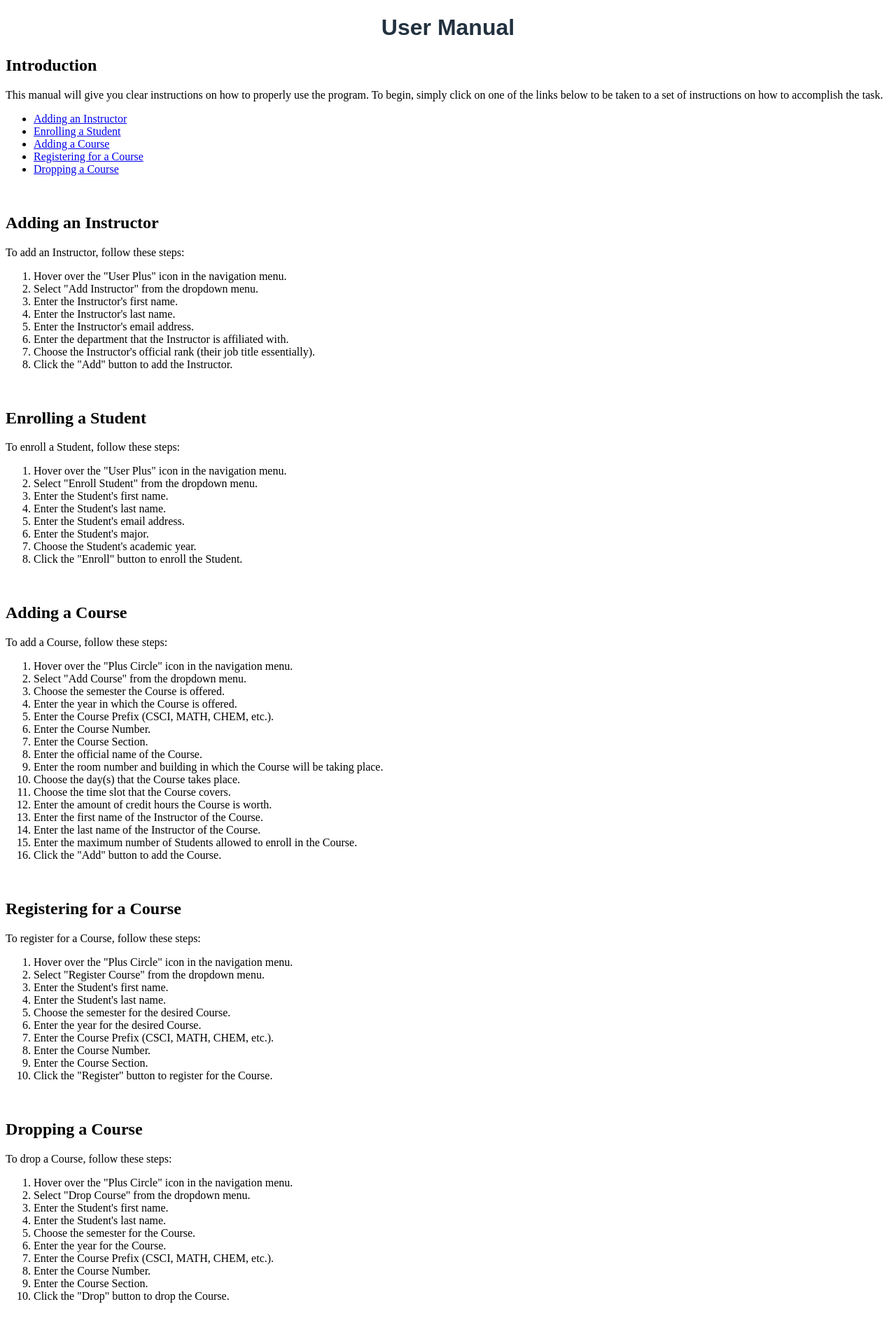
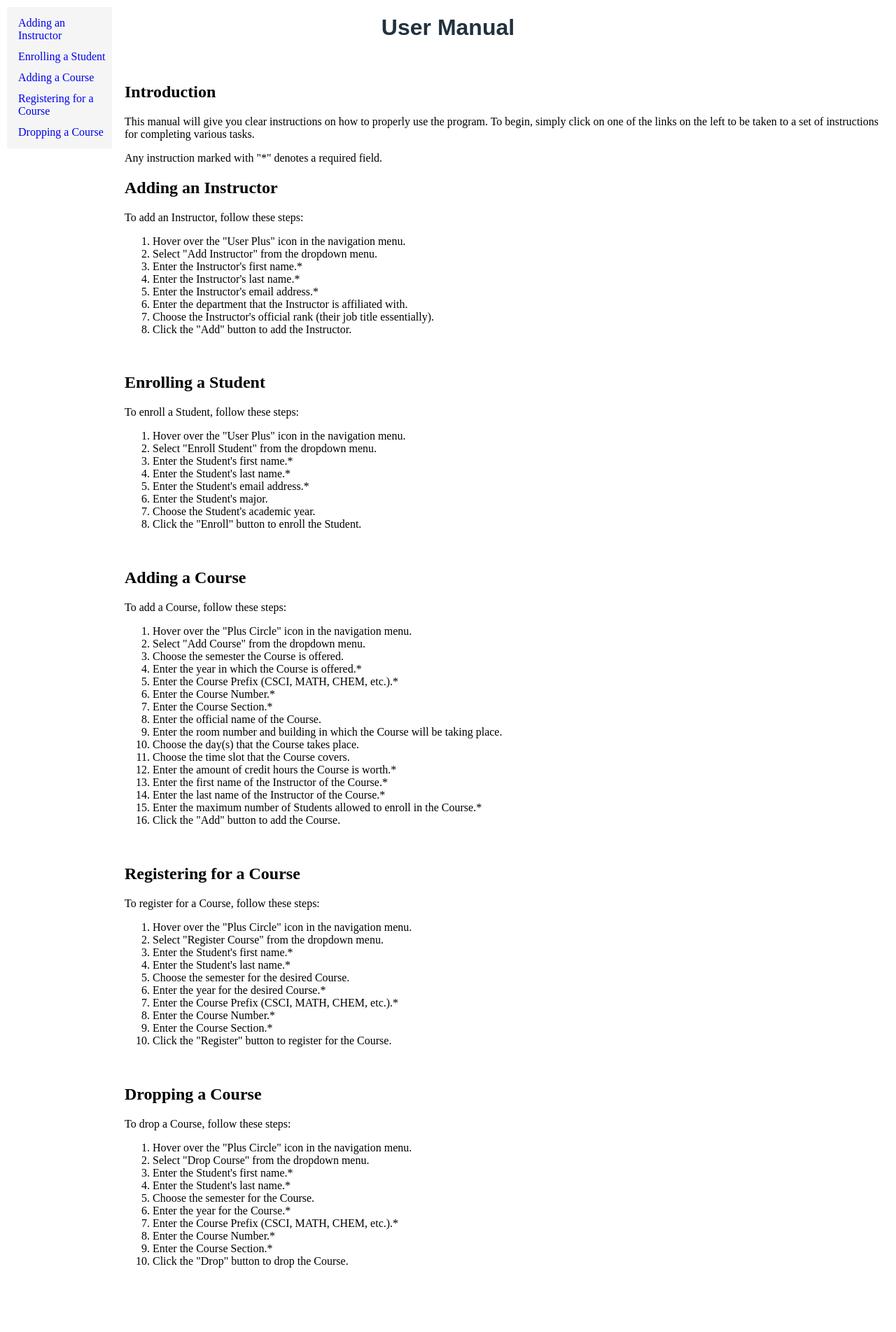
Before and after one commit to Grant-Howard-32/Web-Design-Group-Project, a PHP site: page /usermanualv4.html in a window 1280 px wide. Shown: the part 100-2003 px from the top of the page at 70% size. After the commit the page ends 1911 px from the top, so only its background shows below. Run offline with PHP 8.4, Linux system fonts and the light colour scheme.

Commit message:
Updated and Revamped User Manual

```diff
--- a/styles.css
+++ b/styles.css
@@ -162,3 +162,30 @@ nav .menu a:hover:before {
 
 /* Show the dropdown menu on hover */
 .dropdown:hover .dropdown-content {display: block;}
+
+#secondary-nav {
+  position: fixed;
+  z-index: 1;
+  top: 110px;
+  left: 10px;
+  height: auto;
+  width: 150px;
+  padding: 8px 0;
+  background-color: #f5f5f5;
+  overflow-x: hidden;
+}
+
+#secondary-nav a {
+  padding: 6px 8px 6px 16px;
+  text-decoration: none;
+  display: block;
+}
+
+#secondary-nav a:hover {
+  color: #8dc6ff;
+}
+
+.main {
+  margin-left: 160px;
+  padding: 0px 10px;
+}
--- a/usermanualv4.html
+++ b/usermanualv4.html
@@ -43,101 +43,112 @@
     </nav>
     <h1 id="title">User Manual</h1>
 
-    <h2>Introduction</h2>
-    <p>This manual will give you clear instructions on how to properly use the program. To begin, simply click on one of the links below to be taken to a set of instructions on how to accomplish the task.</p>
-
-    <div class="secondary-nav">
-      <ul>
-        <li><a href="#add-instructor">Adding an Instructor</a></li>
-        <li><a href="#enroll-student">Enrolling a Student</a></li>
-        <li><a href="#add-course">Adding a Course</a></li>
-        <li><a href="#register-course">Registering for a Course</a></li>
-        <li><a href="#drop-course">Dropping a Course</a></li>
-      </ul>
+    <div id="secondary-nav">
+      <a href="#add-instructor">Adding an Instructor</a>
+      <a href="#enroll-student">Enrolling a Student</a>
+      <a href="#add-course">Adding a Course</a>
+      <a href="#register-course">Registering for a Course</a>
+      <a href="#drop-course">Dropping a Course</a>
     </div>
     <br>
 
+    <div class="main">
+      <h2>Introduction</h2>
+      <p>This manual will give you clear instructions on how to properly use the program. To begin, simply click on one of the links on the left to be taken to a set of instructions for completing various tasks.</p>
+      <p>Any instruction marked with "*" denotes a required field.</p>
+    </div>
+
+    <div class="main">
       <h2 id="add-instructor">Adding an Instructor</h2>
       <p>To add an Instructor, follow these steps:</p>
       <ol>
         <li>Hover over the "User Plus" icon in the navigation menu.</li>
         <li>Select "Add Instructor" from the dropdown menu.</li>
-      <li>Enter the Instructor's first name.</li>
-      <li>Enter the Instructor's last name.</li>
-      <li>Enter the Instructor's email address.</li>
+        <li>Enter the Instructor's first name.*</li>
+        <li>Enter the Instructor's last name.*</li>
+        <li>Enter the Instructor's email address.*</li>
         <li>Enter the department that the Instructor is affiliated with.</li>
         <li>Choose the Instructor's official rank (their job title essentially).</li>
         <li>Click the "Add" button to add the Instructor.</li>
       </ol>
     <br>
+    </div>
 
+    <div class="main">
       <h2 id="enroll-student">Enrolling a Student</h2>
       <p>To enroll a Student, follow these steps:</p>
       <ol>
         <li>Hover over the "User Plus" icon in the navigation menu.</li>
         <li>Select "Enroll Student" from the dropdown menu.</li>
-      <li>Enter the Student's first name.</li>
-      <li>Enter the Student's last name.</li>
-      <li>Enter the Student's email address.</li>
+        <li>Enter the Student's first name.*</li>
+        <li>Enter the Student's last name.*</li>
+        <li>Enter the Student's email address.*</li>
         <li>Enter the Student's major.</li>
         <li>Choose the Student's academic year.</li>
         <li>Click the "Enroll" button to enroll the Student.</li>
       </ol>
       <br>
+    </div>
 
+    <div class="main">
       <h2 id="add-course">Adding a Course</h2>
       <p>To add a Course, follow these steps:</p>
       <ol>
         <li>Hover over the "Plus Circle" icon in the navigation menu.</li>
         <li>Select "Add Course" from the dropdown menu.</li>
         <li>Choose the semester the Course is offered.</li>
-      <li>Enter the year in which the Course is offered.</li>
-      <li>Enter the Course Prefix (CSCI, MATH, CHEM, etc.).</li>
-      <li>Enter the Course Number.</li>
-      <li>Enter the Course Section.</li>
+        <li>Enter the year in which the Course is offered.*</li>
+        <li>Enter the Course Prefix (CSCI, MATH, CHEM, etc.).*</li>
+        <li>Enter the Course Number.*</li>
+        <li>Enter the Course Section.*</li>
         <li>Enter the official name of the Course.</li>
         <li>Enter the room number and building in which the Course will be taking place.</li>
         <li>Choose the day(s) that the Course takes place.</li>
         <li>Choose the time slot that the Course covers.</li>
-      <li>Enter the amount of credit hours the Course is worth.</li>
-      <li>Enter the first name of the Instructor of the Course.</li>
-      <li>Enter the last name of the Instructor of the Course.</li>
-      <li>Enter the maximum number of Students allowed to enroll in the Course.</li>
+        <li>Enter the amount of credit hours the Course is worth.*</li>
+        <li>Enter the first name of the Instructor of the Course.*</li>
+        <li>Enter the last name of the Instructor of the Course.*</li>
+        <li>Enter the maximum number of Students allowed to enroll in the Course.*</li>
         <li>Click the "Add" button to add the Course.</li>
       </ol>
       <br>
+    </div>
 
+    <div class="main">
       <h2 id="register-course">Registering for a Course</h2>
       <p>To register for a Course, follow these steps:</p>
       <ol>
         <li>Hover over the "Plus Circle" icon in the navigation menu.</li>
         <li>Select "Register Course" from the dropdown menu.</li>
-      <li>Enter the Student's first name.</li>
-      <li>Enter the Student's last name.</li>
+        <li>Enter the Student's first name.*</li>
+        <li>Enter the Student's last name.*</li>
         <li>Choose the semester for the desired Course.</li>
-      <li>Enter the year for the desired Course.</li>
-      <li>Enter the Course Prefix (CSCI, MATH, CHEM, etc.).</li>
-      <li>Enter the Course Number.</li>
-      <li>Enter the Course Section.</li>
+        <li>Enter the year for the desired Course.*</li>
+        <li>Enter the Course Prefix (CSCI, MATH, CHEM, etc.).*</li>
+        <li>Enter the Course Number.*</li>
+        <li>Enter the Course Section.*</li>
         <li>Click the "Register" button to register for the Course.</li>
       </ol>
       <br>
+    </div>
 
+    <div class="main">
       <h2 id="drop-course">Dropping a Course</h2>
       <p>To drop a Course, follow these steps:</p>
       <ol>
         <li>Hover over the "Plus Circle" icon in the navigation menu.</li>
         <li>Select "Drop Course" from the dropdown menu.</li>
-      <li>Enter the Student's first name.</li>
-      <li>Enter the Student's last name.</li>
+        <li>Enter the Student's first name.*</li>
+        <li>Enter the Student's last name.*</li>
         <li>Choose the semester for the Course.</li>
-      <li>Enter the year for the Course.</li>
-      <li>Enter the Course Prefix (CSCI, MATH, CHEM, etc.).</li>
-      <li>Enter the Course Number.</li>
-      <li>Enter the Course Section.</li>
+        <li>Enter the year for the Course.*</li>
+        <li>Enter the Course Prefix (CSCI, MATH, CHEM, etc.).*</li>
+        <li>Enter the Course Number.*</li>
+        <li>Enter the Course Section.*</li>
         <li>Click the "Drop" button to drop the Course.</li>
       </ol>
       <br>
+    </div>
 
   </body>
 </html>
```
Lines whose indentation alone changed are shown as unchanged.
